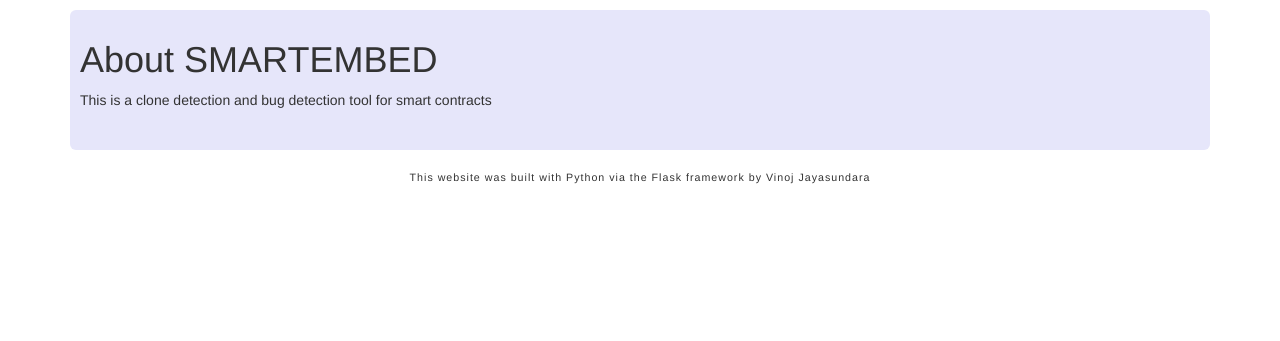
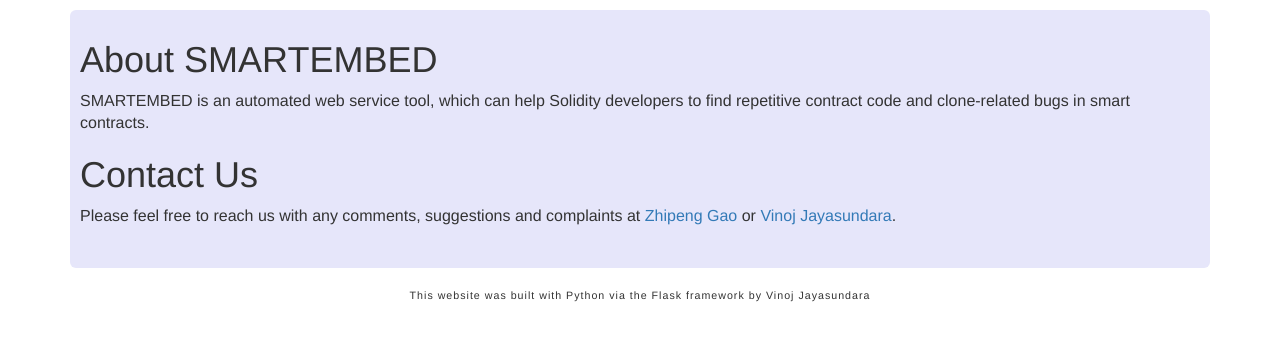
Before and after one commit to beyondacm/SmartEmbed, a Flask app: page /about/ in a window 1280 px wide. Shown: the part 50-391 px from the top of the page. Run offline with Flask 2, Linux system fonts and the light colour scheme; parts of the project's set-up code (start-up, migrations or seed data) failed here and were passed over; some libraries are stand-ins or nearby versions.

Commit message:
Contact Us added

```diff
--- a/todo/templates/about.html
+++ b/todo/templates/about.html
@@ -2,6 +2,9 @@
 {% block content %}
    <div class="about">
      <h1>About SMARTEMBED</h1>
-     <p>This is a clone detection and bug detection tool for smart contracts</p>
+     <p><font size="3">SMARTEMBED is an automated web service tool, which can help Solidity developers to find repetitive contract code and clone-related bugs in smart contracts.</font></p>
+
+     <h1>Contact Us</h1>
+     <p><font size="3">Please feel free to reach us with any comments, suggestions and complaints at <a href="mailto:zhipeng.gao@monash.edu">Zhipeng Gao</a> or <a href="mailto:vinojmh@smu.edu.sg">Vinoj Jayasundara</a>. </font></p>
    </div>
  {% endblock %}
```
